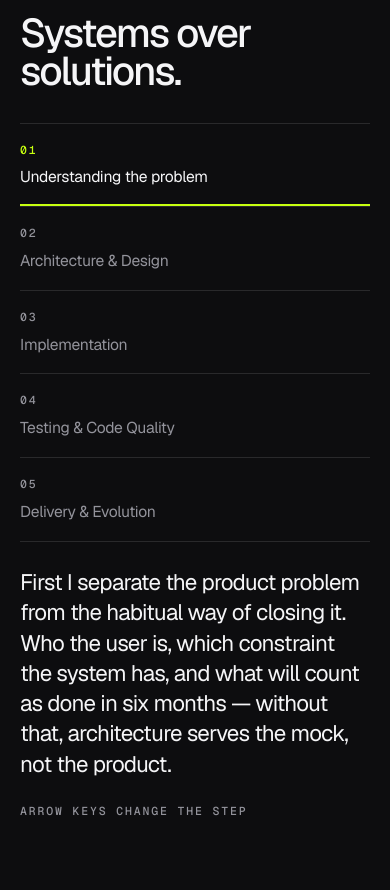
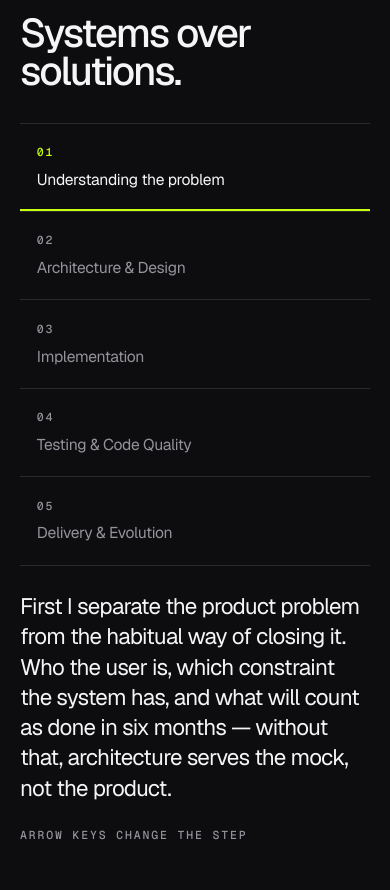
Before and after one commit to notnamejack/resume, a React (Vite) app: page / in a window 390 px wide. Shown: the part 5580-6470 px from the top of the page. Built offline with nearby package versions, Linux system fonts and the light colour scheme.

Commit message:
Inset the process tab labels from the rules.
The cells had no left padding, so the step titles sat on the dividers.

Co-authored-by:  Алексей <notnamejack@users.noreply.github.com>

```diff
--- a/src/widgets/process/ui/Process.module.scss
+++ b/src/widgets/process/ui/Process.module.scss
@@ -32,7 +32,7 @@
   border-right: 1px solid $line;
   border-bottom: 1px solid $line;
   text-align: left;
-  padding: 1rem 0.9rem 1.15rem 0;
+  padding: 1.15rem 1.05rem 1.3rem;
   cursor: pointer;
   min-height: 6.5rem;
 
@@ -96,7 +96,6 @@
 
   .tab {
     min-height: 0;
-    padding-right: 0;
     border-right: 0;
   }
 }
```
